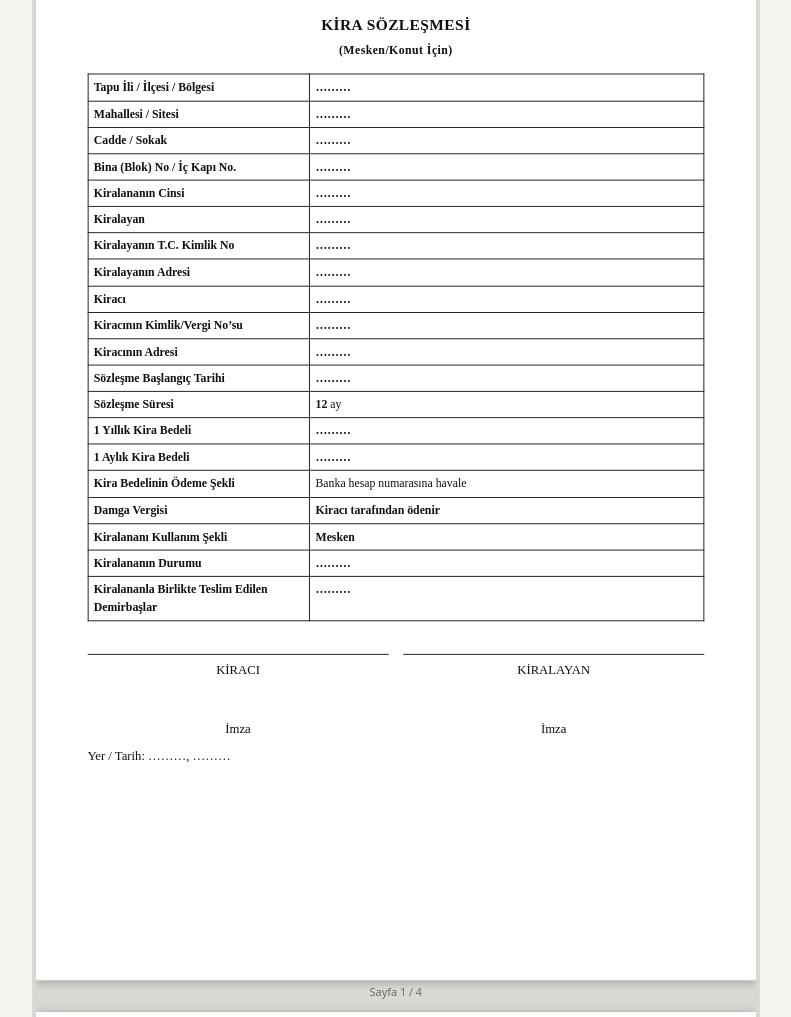
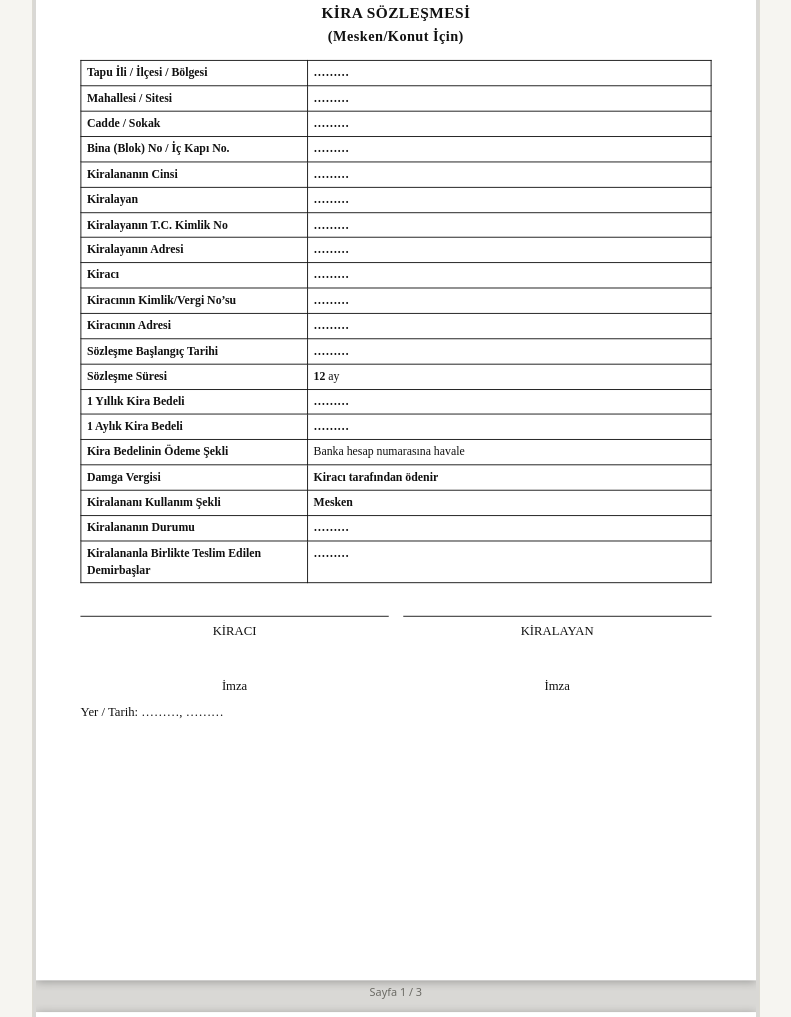
Before and after one commit to kontrat-yap/kontrat-yap.github.io, a plain HTML site: page index.html in a window 1280 px wide. Shown: the part 2483-3500 px from the top of the page, without its empty margins (244-1035 px from the left). Drawn offline with Linux system fonts and the light colour scheme.

Commit message:
Fit each lease section on one A4 page: auto-shrink to min 10pt, tighter spacing
Android has no Times New Roman; the wider fallback serif pushed the signatures of
Genel/Özel Koşullar onto extra pages (5 pages instead of 3).

Co-Authored-By: Claude Opus 5.5 <noreply@anthropic.com>
Claude-Session: https://claude.ai/code/session_011VdLqtZ9yAbF4L2FQYWQ3C

```diff
--- a/index.html
+++ b/index.html
@@ -22,12 +22,12 @@ input,select,textarea{width:100%;padding:10px;border:1px solid var(--bd);border-
 .note.bad{background:var(--bad);color:var(--btx)}
 .btn{width:100%;padding:14px;border:0;border-radius:12px;background:var(--ac);color:var(--acx);font:inherit;font-weight:700;font-size:16px}
 #pv{overflow:auto;border:1px solid var(--bd);border-radius:8px;background:rgba(128,128,128,.25);padding:8px 0}#dw{margin:0 auto;overflow:hidden}#doc{transform-origin:0 0}
-.doc{width:210mm;color:#111;font:14px/1.55 "Times New Roman",Georgia,serif}
-.page{display:block;background:#fff;width:210mm;height:297mm;padding:15mm;margin:0;overflow:hidden;box-shadow:0 2px 10px rgba(0,0,0,.3)}.pc{display:flow-root}.pc>:first-child{margin-top:0}
+.doc{width:210mm;color:#111;font:14px/1.45 "Times New Roman",Georgia,serif}
+.page{display:block;background:#fff;width:210mm;height:297mm;padding:12mm 13mm;margin:0;overflow:hidden;box-shadow:0 2px 10px rgba(0,0,0,.3)}.pc{display:flow-root}.pc>:first-child{margin-top:0}
 #ms{position:absolute;left:-10000px;top:0;visibility:hidden;pointer-events:none}
-.pn{text-align:center;font:12px system-ui,sans-serif;color:var(--mut);margin:4px 0 14px}.zc{display:flex;gap:8px;align-items:center;margin-bottom:8px}.zc button{padding:8px 14px;border:1px solid var(--bd);background:var(--card);color:var(--tx);border-radius:8px;font:inherit}.zc span{min-width:52px;text-align:center}.doc h3{text-align:center;font-size:17px;margin:0 0 14px;letter-spacing:.5px}
-.doc p{margin:0 0 8px;text-align:justify}
-.doc h4{text-align:center;font-size:14px;margin:14px 0 8px;text-decoration:underline}.doc table{width:100%;border-collapse:collapse;margin-bottom:10px}.doc td{border:1px solid #111;padding:4px 6px;vertical-align:top;font-size:13px}.doc td:first-child{width:36%;font-weight:bold}.doc .sig{display:flex;justify-content:space-between;gap:16px;margin-top:36px;text-align:center}
+.pn{text-align:center;font:12px system-ui,sans-serif;color:var(--mut);margin:4px 0 14px}.zc{display:flex;gap:8px;align-items:center;margin-bottom:8px}.zc button{padding:8px 14px;border:1px solid var(--bd);background:var(--card);color:var(--tx);border-radius:8px;font:inherit}.zc span{min-width:52px;text-align:center}.doc h3{text-align:center;font-size:1.21em;margin:0 0 14px;letter-spacing:.5px}
+.doc p{margin:0 0 6px;text-align:justify}
+.doc h4{text-align:center;font-size:1em;margin:14px 0 8px;text-decoration:underline}.doc table{width:100%;border-collapse:collapse;margin-bottom:10px}.doc td{border:1px solid #111;padding:4px 6px;vertical-align:top;font-size:.93em}.doc td:first-child{width:36%;font-weight:bold}.doc .sig{display:flex;justify-content:space-between;gap:16px;margin-top:36px;text-align:center}
 .doc .sig div{flex:1;border-top:1px solid #111;padding-top:6px}
 .doc .sig.sig-three{flex-wrap:wrap}
 .doc .sig.sig-three>div{flex:0 0 calc(50% - 8px)}
@@ -90,7 +90,7 @@ var Z=[
 "Bu sözleşmeden doğan uyuşmazlıklarda kiralananın bulunduğu yer mahkemeleri ve icra daireleri yetkilidir."];
 var O=(S.chk||[]).slice().sort(function(a,c){return a-c}).map(function(i){return Z[i]});
 (S.special||"").split("\n").forEach(function(l){if(l.trim())O.push(esc(l.trim()))});
-var h='<h3>KİRA SÖZLEŞMESİ<br><span style="font-size:13px">('+(S.pType=="İşyeri"?"İşyeri":"Mesken/Konut")+' İçin)</span></h3><table>'+
+var h='<h3>KİRA SÖZLEŞMESİ<br><span style="font-size:.93em">('+(S.pType=="İşyeri"?"İşyeri":"Mesken/Konut")+' İçin)</span></h3><table>'+
 tr("Tapu İli / İlçesi / Bölgesi",v("pCity"))+tr("Mahallesi / Sitesi",v("pNeigh"))+tr("Cadde / Sokak",v("pStreet"))+tr("Bina (Blok) No / İç Kapı No.",v("pNo"))+tr("Kiralananın Cinsi",v("pDesc"))+
 tr("Kiralayan",v("lName"))+tr("Kiralayanın T.C. Kimlik No",v("lTc"))+tr("Kiralayanın Adresi",v("lAddr"))+
 tr("Kiracı",v("tName"))+tr("Kiracının Kimlik/Vergi No’su",v("tTc"))+tr("Kiracının Adresi",v("tAddr"))+
@@ -114,14 +114,17 @@ return '<h3>TAHLİYE TAAHHÜTNAMESİ</h3>'+
 '<p>İş bu taahhütname '+v("city")+ek(S.city,"lok")+' '+v("date",dt)+' tarihinde düzenlenmiş ve imzalanmıştır.</p>'+
 sig("Taahhüt eden (kiracı)<br>"+esc(S.tName||""),"Kiraya veren<br>"+esc(S.lName||""))}
 function iso(x){var m=/^(\d{1,2})[.\/](\d{1,2})[.\/](\d{4})$/.exec((x||"").trim());return m?m[3]+"-"+("0"+m[2]).slice(-2)+"-"+("0"+m[1]).slice(-2):(x||"")}
+var FS=[14,13.8,13.6,13.4];
 // Her bölümü gerçek A4 sayfalarına böler: bloklar ekranda ölçülür, sığmayan blok sonraki sayfaya geçer.
 function paginate(html){
 var ms=$("#ms"),src=document.createElement("div"),out=[],pg,pc,lim;src.innerHTML=html;
 function np(){ms.innerHTML='<section class="page"><div class="pc"></div></section>';pg=ms.firstChild;pc=pg.firstChild;var cs=getComputedStyle(pg);lim=pg.clientHeight-parseFloat(cs.paddingTop)-parseFloat(cs.paddingBottom)-6}
 function over(){return pc.offsetHeight>lim}
-function flush(){out.push(pc.innerHTML);np()}
+function flush(){out.push({h:pc.innerHTML,fs:FS[0]});np();pc.style.fontSize=FS[0]+"px"}
 function splitTable(t){var rows=[].slice.call(t.rows);pc.removeChild(t);while(rows.length){var part=t.cloneNode(false),tb=document.createElement("tbody"),n=0;part.appendChild(tb);pc.appendChild(part);while(rows.length){tb.appendChild(rows[0]);if(over()&&(n>0||pc.childNodes.length>1)){tb.removeChild(rows[0]);break}rows.shift();n++}if(!n)pc.removeChild(part);if(rows.length)flush()}}
-np();if(!(lim>100)){ms.innerHTML="";return [html]}
+np();if(!(lim>100)){ms.innerHTML="";return [{h:html,fs:FS[0]}]}
+for(var i=0;i<FS.length;i++){pc.style.fontSize=FS[i]+"px";pc.innerHTML=html;if(!over()){var one=pc.innerHTML;ms.innerHTML="";return [{h:one,fs:FS[i]}]}}
+pc.innerHTML="";pc.style.fontSize=FS[0]+"px";
 [].slice.call(src.childNodes).forEach(function(el){
 if(el.nodeType!=1){if(!el.textContent.trim())return;var p=document.createElement("p");p.appendChild(el);el=p}
 pc.appendChild(el);if(!over())return;
@@ -129,8 +132,8 @@ if(el.tagName=="TABLE")return splitTable(el);
 if(pc.childNodes.length<2)return;
 pc.removeChild(el);var keep=[];if(el.classList.contains("sgb")&&pc.childNodes.length>1&&pc.lastChild.tagName=="P")keep.push(pc.removeChild(pc.lastChild));while(pc.childNodes.length>1&&/^H[1-6]$/.test(pc.lastChild.tagName))keep.unshift(pc.removeChild(pc.lastChild));
 flush();keep.forEach(function(k){pc.appendChild(k)});pc.appendChild(el)});
-out.push(pc.innerHTML);ms.innerHTML="";return out}
-function pages(h){var all=[];h.split(SEP).forEach(function(s){all=all.concat(paginate(s))});var n=all.length;return all.map(function(x,i){return '<section class="page"><div class="pc">'+x+'</div></section><div class="pn">Sayfa '+(i+1)+' / '+n+'</div>'}).join("")}
+out.push({h:pc.innerHTML,fs:FS[0]});ms.innerHTML="";return out}
+function pages(h){var all=[];h.split(SEP).forEach(function(s){all=all.concat(paginate(s))});var n=all.length;return all.map(function(x,i){return '<section class="page"><div class="pc" style="font-size:'+x.fs+'px">'+x.h+'</div></section><div class="pn">Sayfa '+(i+1)+' / '+n+'</div>'}).join("")}
 var Zm=1,auto=true;
 function setZ(z){Zm=Math.max(.3,Math.min(2,z));var d=$("#doc"),w=$("#dw");d.style.transform="scale("+Zm+")";w.style.width=d.offsetWidth*Zm+"px";w.style.height=d.offsetHeight*Zm+"px";$("#zp").textContent=Math.round(Zm*100)+"%"}
 function fit(){auto=true;setZ(($("#pv").clientWidth-6)/$("#doc").offsetWidth)}
```
